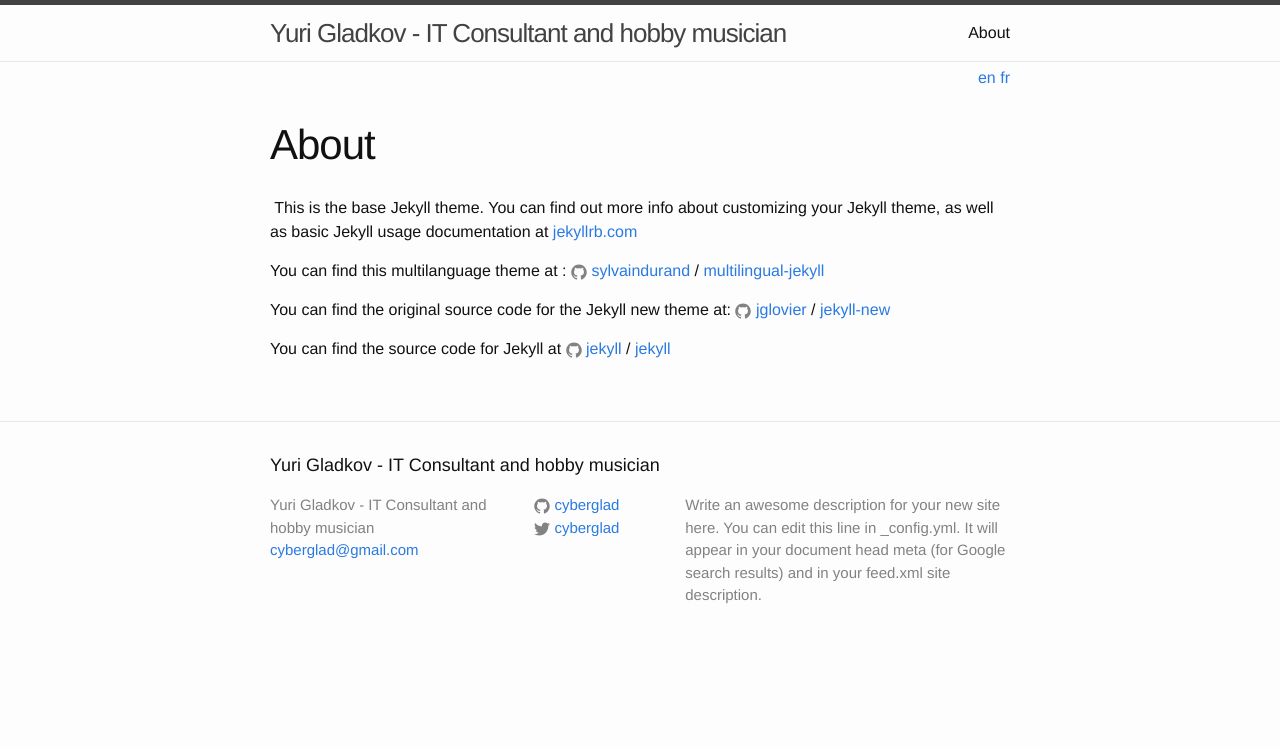
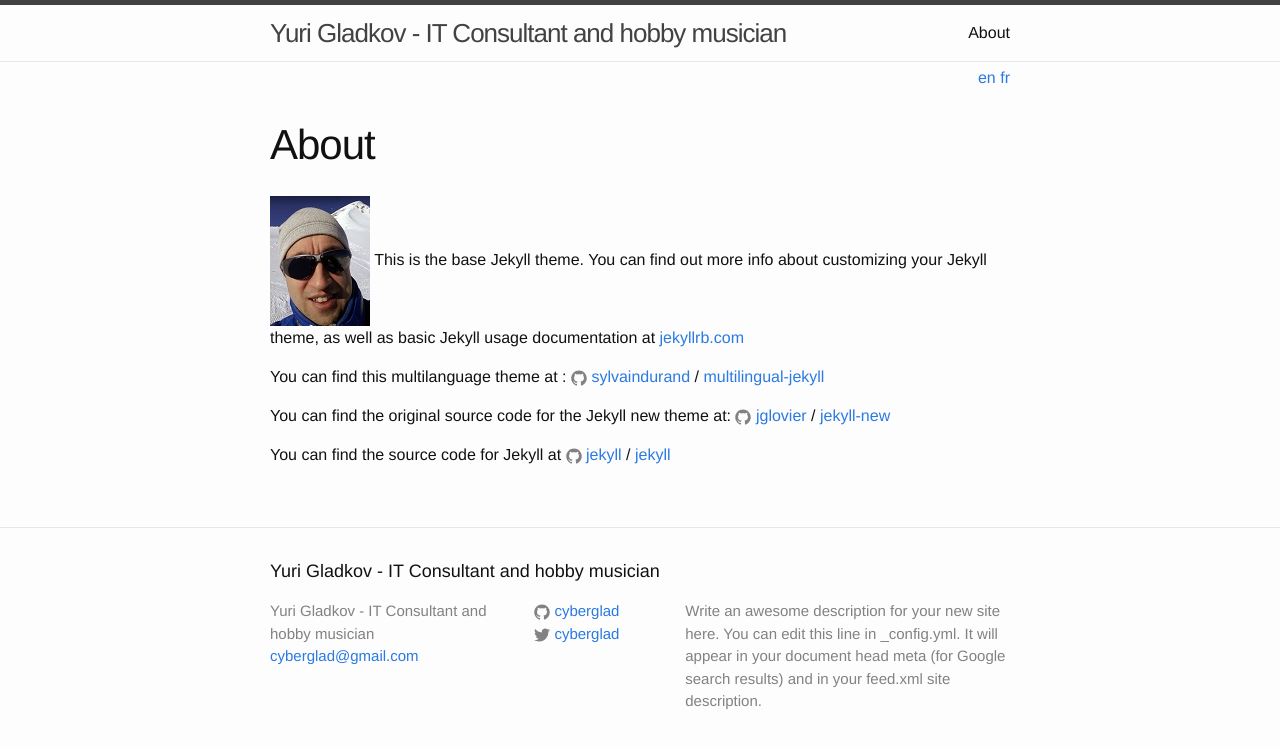
Before and after one commit to yuriglad/test, a Jekyll site: the page built from about.md, in a window 1280 px wide. Shown: the top 748 px of the page. Built offline with Jekyll 4.4.1, drawn with Linux system fonts in a browser that asks for light colours.

Commit message:
Update about.md

```diff
--- a/about.md
+++ b/about.md
@@ -5,7 +5,7 @@ permalink: /about/
 ref: about
 lang: en
 ---
-<a href="#" class="image featured"><img src="assets/images/mini_avatar.jpg" alt="" /></a>
+<img src="/assets/images/mini_avatar.jpg" alt="" />
 This is the base Jekyll theme. You can find out more info about customizing your Jekyll theme, as well as basic Jekyll usage documentation at [jekyllrb.com](http://jekyllrb.com/)
 
 You can find this multilanguage theme at :
```
